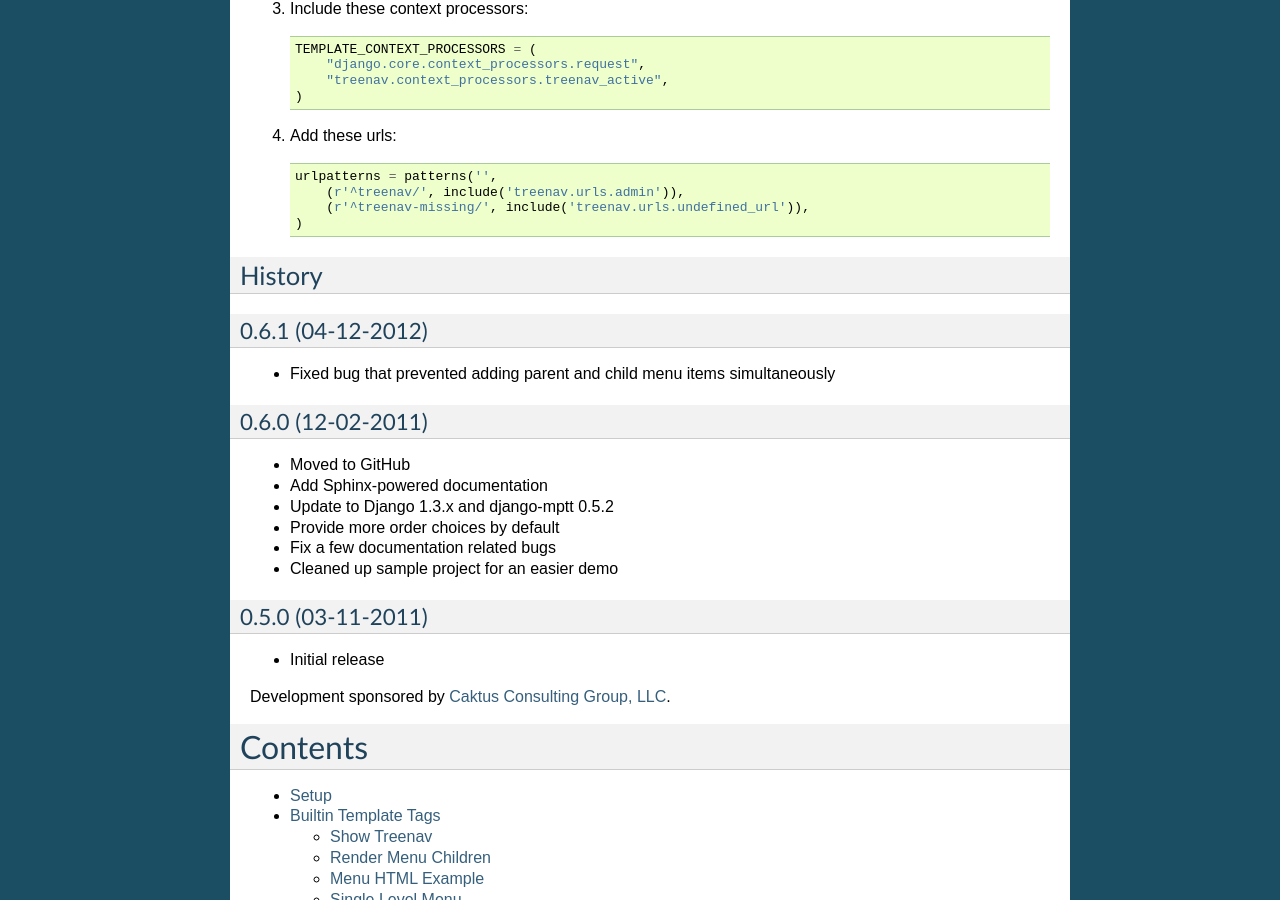
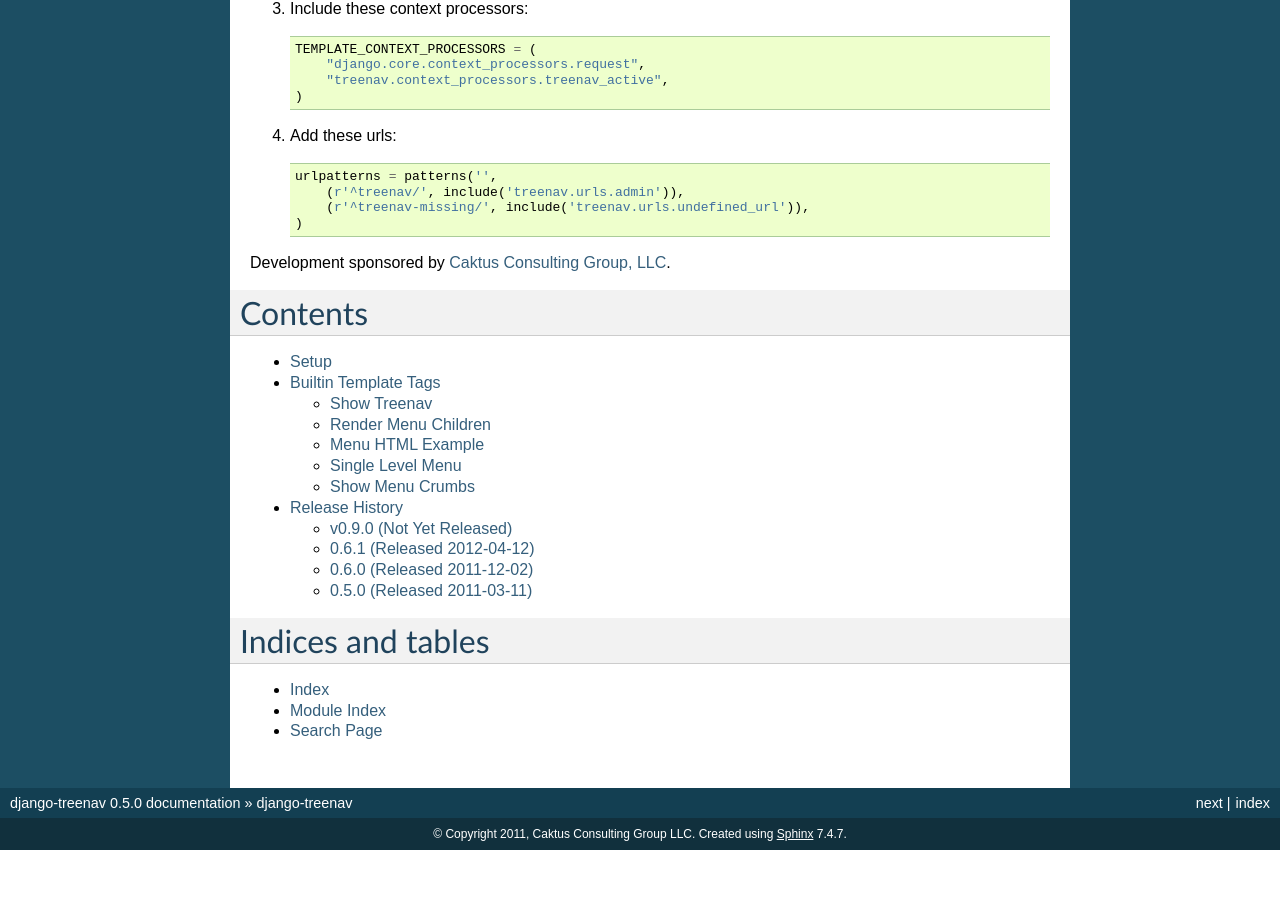
Before and after one commit to caktus/django-treenav, a Sphinx documentation site: the page built from docs/index.rst, in a window 1280 px wide and 900 px high, scrolled down 1220 px. Built offline with Sphinx 7.4.7, drawn with Linux system fonts in a browser that asks for light colours; after the commit the page ends 2070 px from its top, so only the background shows below that; some of the changed text lies outside the part shown.

Commit message:
Move release notes and note Django requirement as 1.3 or higher.

```diff
--- a/README.rst
+++ b/README.rst
@@ -80,26 +80,6 @@
         (r'^treenav-missing/', include('treenav.urls.undefined_url')),
     )
 
-History
--------
-
-0.6.1 (04-12-2012)
-******************
-* Fixed bug that prevented adding parent and child menu items simultaneously
-
-0.6.0 (12-02-2011)
-******************
-* Moved to GitHub
-* Add Sphinx-powered documentation
-* Update to Django 1.3.x and django-mptt 0.5.2
-* Provide more order choices by default
-* Fix a few documentation related bugs
-* Cleaned up sample project for an easier demo
-
-0.5.0 (03-11-2011)
-******************
-
-* Initial release
 
 Development sponsored by `Caktus Consulting Group, LLC
 <http://www.caktusgroup.com/services>`_.
--- /dev/null
+++ b/docs/releases.rst
@@ -0,0 +1,36 @@
+Release History
+====================================
+
+Release and change history for django-treenav
+
+
+v0.9.0 (Not Yet Released)
+------------------------------------
+
+This release is a clean up release for the API and internals. This should be
+considered a release candidate for an offical v1.0.
+
+- Dropped support for Django prior to 1.3
+- Added tox support for testing
+
+
+0.6.1 (Released 2012-04-12)
+------------------------------------
+
+- Fixed bug that prevented adding parent and child menu items simultaneously
+
+
+0.6.0 (Released 2011-12-02)
+------------------------------------
+- Moved to GitHub
+- Add Sphinx-powered documentation
+- Update to Django 1.3.x and django-mptt 0.5.2
+- Provide more order choices by default
+- Fix a few documentation related bugs
+- Cleaned up sample project for an easier demo
+
+
+0.5.0 (Released 2011-03-11)
+------------------------------------
+
+- Initial release
```
Also changed, not shown: other parts of README.rst (+2 -2 lines), docs/index.rst (+5 -3 lines).
